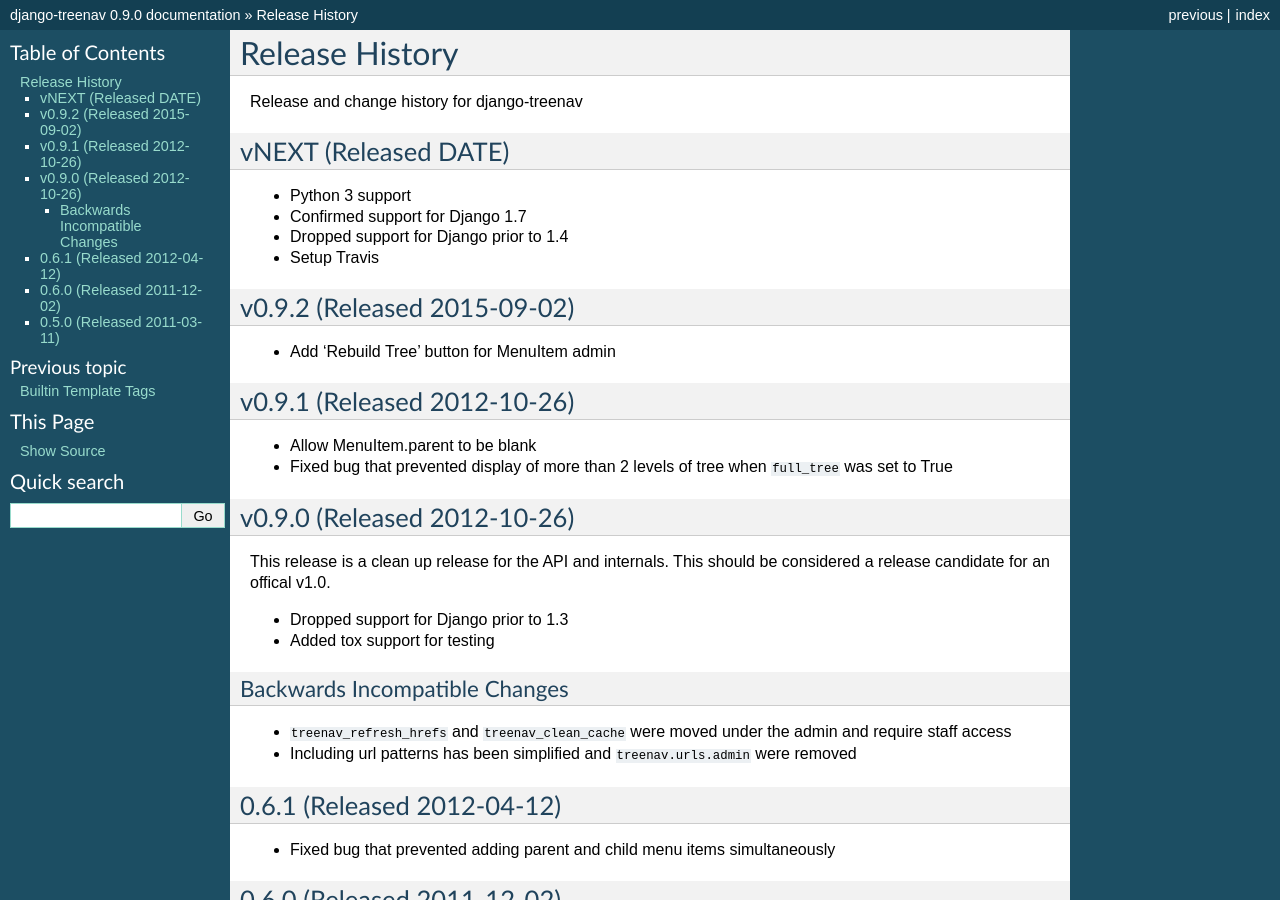
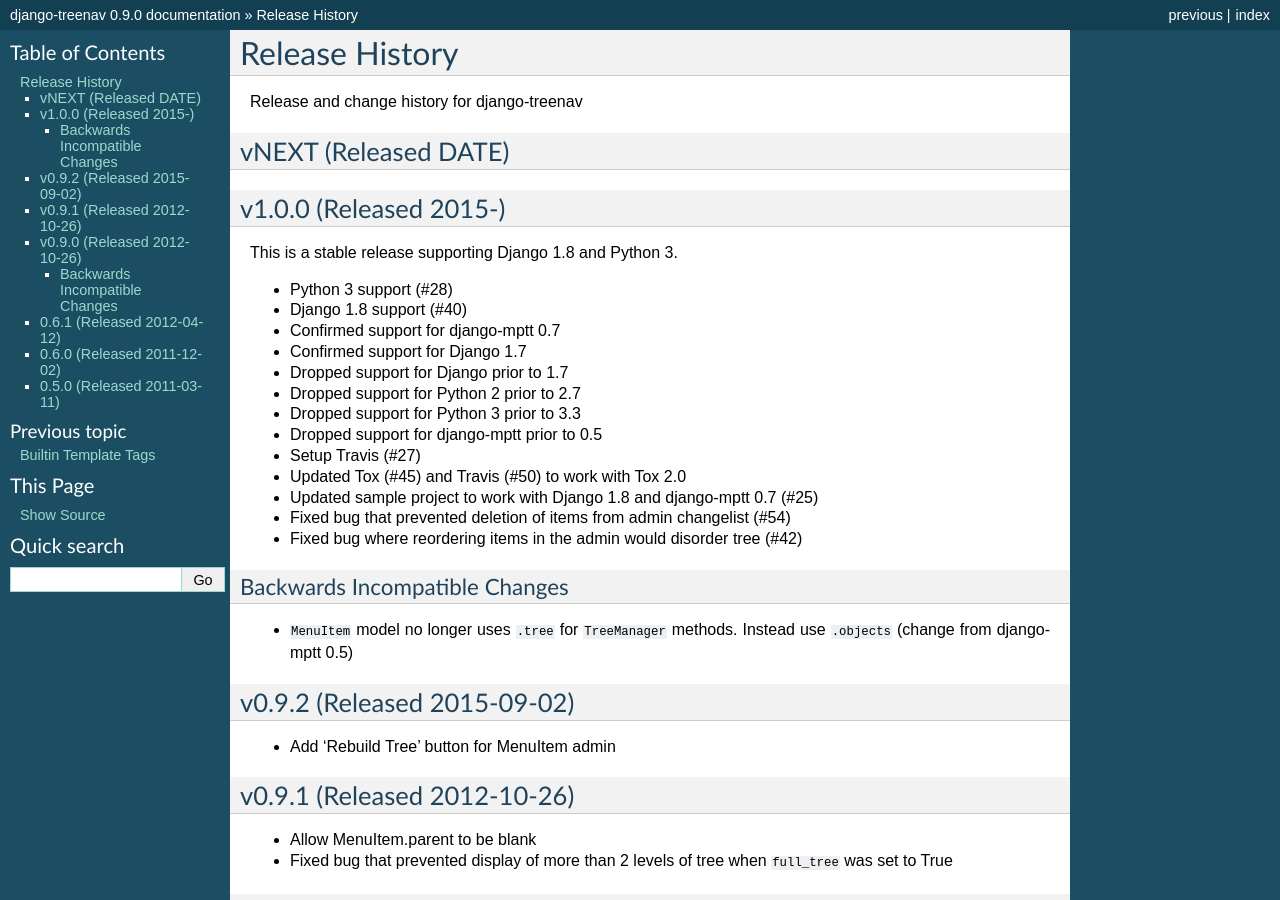
Before and after one commit to caktus/django-treenav, a Sphinx documentation site: the page built from docs/releases.rst, in a window 1280 px wide and 900 px high. Built offline with Sphinx 7.4.7, drawn with Linux system fonts in a browser that asks for light colours.

Commit message:
#56 - Added release notes for v1.0 (Still needs release date added)

```diff
--- a/docs/releases.rst
+++ b/docs/releases.rst
@@ -6,10 +6,29 @@
 vNEXT (Released DATE)
 ---------------------
 
-- Python 3 support
+v1.0.0 (Released 2015-)
+------------------------------------
+
+This is a stable release supporting Django 1.8 and Python 3.
+
+- Python 3 support (#28)
+- Django 1.8 support (#40)
+- Confirmed support for django-mptt 0.7
 - Confirmed support for Django 1.7
-- Dropped support for Django prior to 1.4
-- Setup Travis
+- Dropped support for Django prior to 1.7
+- Dropped support for Python 2 prior to 2.7
+- Dropped support for Python 3 prior to 3.3
+- Dropped support for django-mptt prior to 0.5
+- Setup Travis (#27)
+- Updated Tox (#45) and Travis (#50) to work with Tox 2.0
+- Updated sample project to work with Django 1.8 and django-mptt 0.7 (#25)
+- Fixed bug that prevented deletion of items from admin changelist (#54)
+- Fixed bug where reordering items in the admin would disorder tree (#42)
+
+Backwards Incompatible Changes
+___________________________________
+
+- ``MenuItem`` model no longer uses ``.tree`` for ``TreeManager`` methods. Instead use ``.objects`` (change from django-mptt 0.5)
 
 v0.9.2 (Released 2015-09-02)
 ------------------------------------
```
